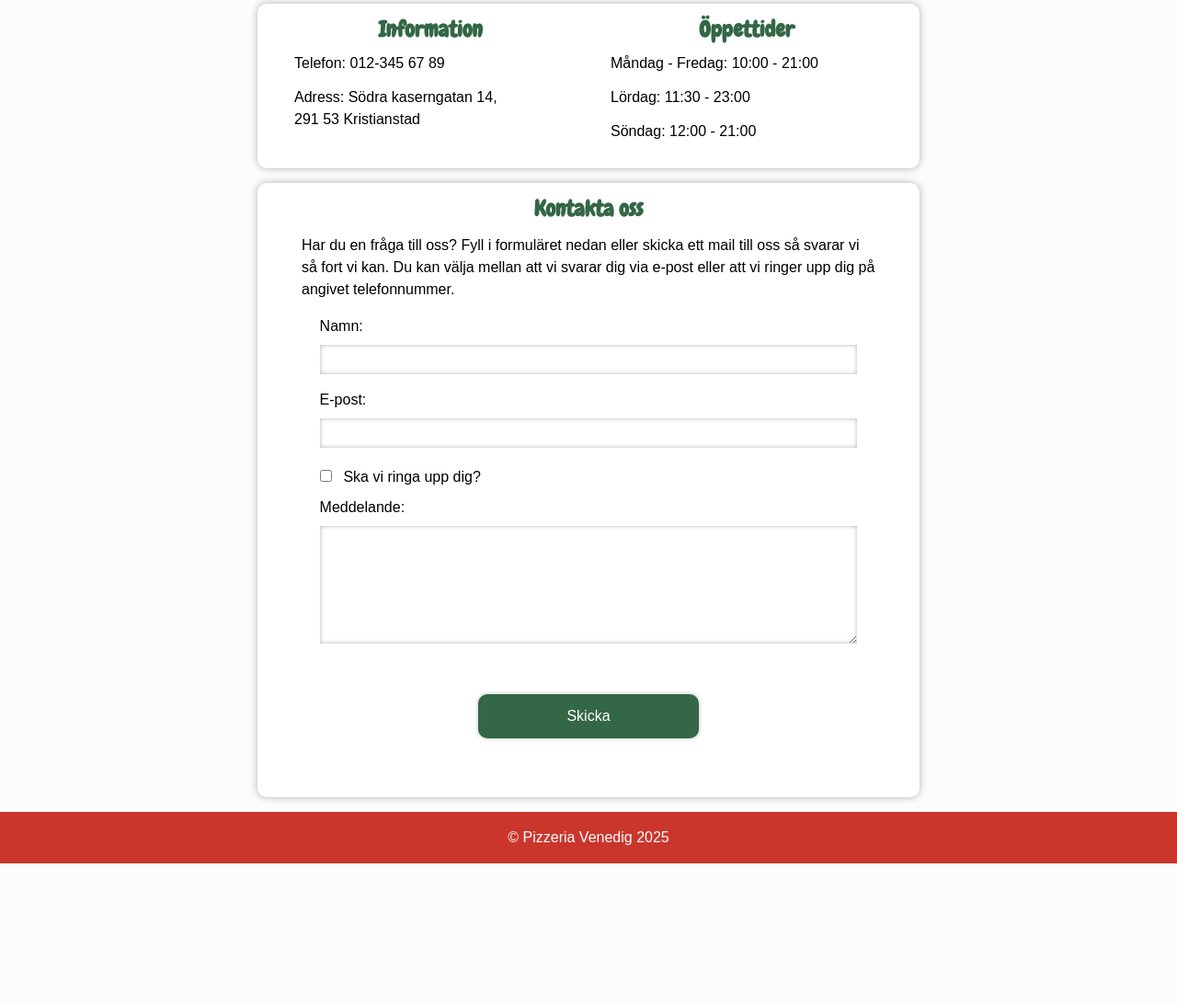
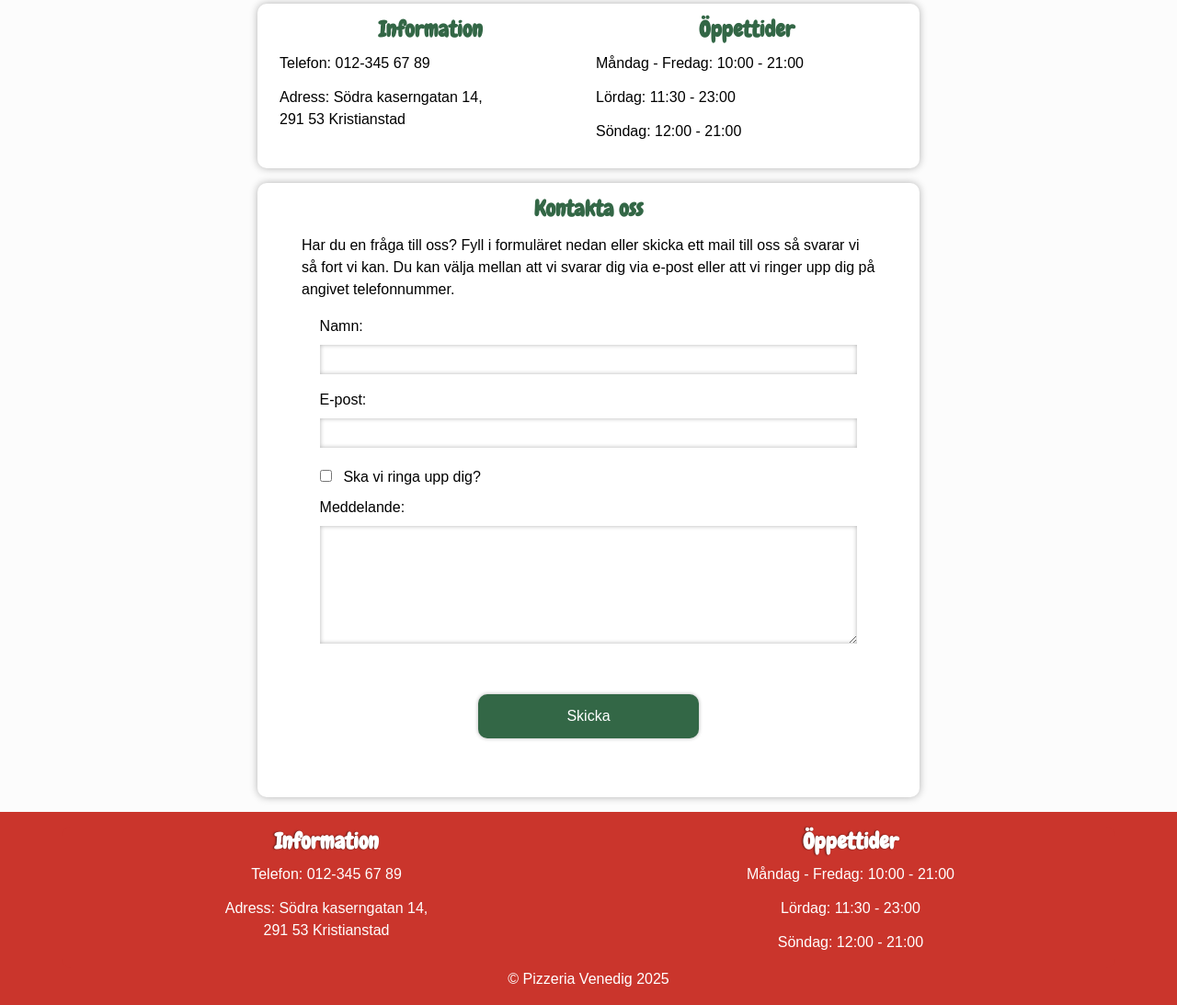
Before and after one commit to rare2400/projekt-pizzeria, a website built with Parcel: page src/contact.html in a window 1280 px wide. Shown: the part 143-1236 px from the top of the page at 92% size. Before the commit the page ends 1082 px from the top, so only its background shows below. Built offline with nearby package versions, Linux system fonts and the light colour scheme.

Commit message:
ändar id till class på info-text

```diff
--- a/src/contact.html
+++ b/src/contact.html
@@ -47,13 +47,13 @@
             <h1>Kontakt</h1>
 
             <div class="info">
-                <div id="contact">
+                <div class="contact">
                     <h2>Information</h2>
                     <p>Telefon: 012-345 67 89</p>
                     <p>Adress: Södra kaserngatan 14,<br> 291 53 Kristianstad</p>
                 </div>
 
-                <div id="opening-hours">
+                <div class="opening-hours">
                     <h2>Öppettider</h2>
                     <p>Måndag - Fredag: 10:00 - 21:00</p>
                     <p>Lördag: 11:30 - 23:00</p>
@@ -95,6 +95,20 @@
         </main>
     </div>
     <footer>
+        <div class="info" id="index-info">
+            <div class="contact">
+                <h2><a href="contact.html">Information</a></h2>
+                <p>Telefon: 012-345 67 89</p>
+                <p>Adress: Södra kaserngatan 14,<br> 291 53 Kristianstad</p>
+            </div>
+
+            <div class="opening-hours">
+                <h2>Öppettider</h2>
+                <p>Måndag - Fredag: 10:00 - 21:00</p>
+                <p>Lördag: 11:30 - 23:00</p>
+                <p>Söndag: 12:00 - 21:00</p>
+            </div>
+        </div>
         &copy; Pizzeria Venedig 2025
     </footer>
 
```
